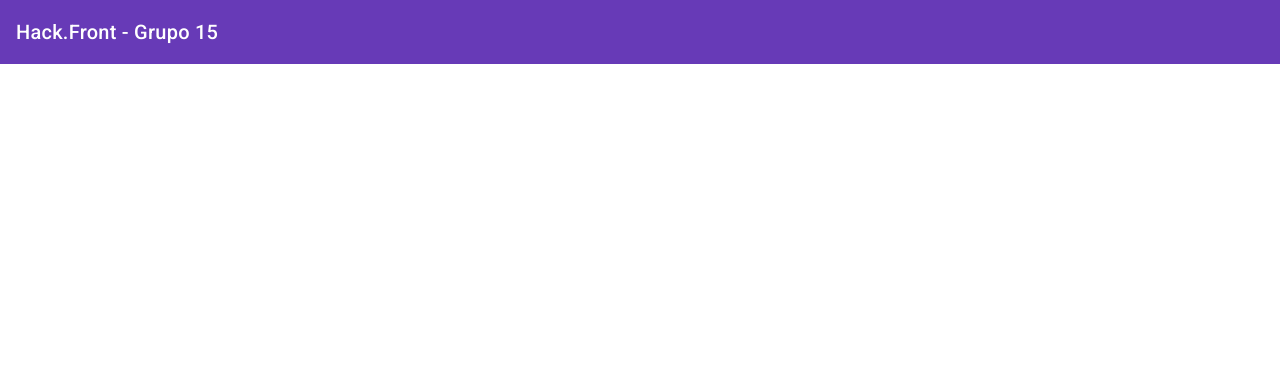
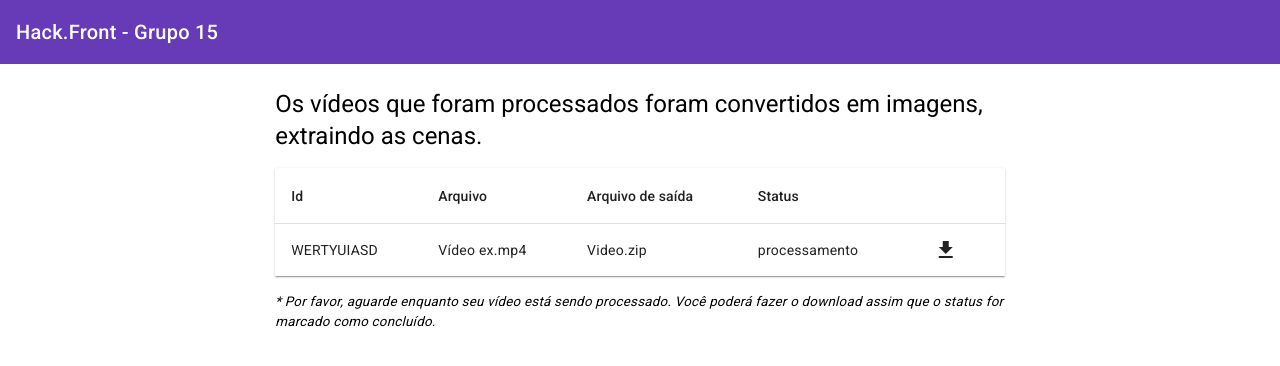
Before and after one commit to TCGrupo30/Fiap.Hack.Front, an Angular app: page /list in a window 1280 px wide. Before the commit this address led to /. Shown: the top 366 px of the page. Built offline with nearby package versions, Linux system fonts and the light colour scheme.

Commit message:
feat: listagem dos videos

```diff
--- /dev/null
+++ b/src/app/pages/list/list.component.html
@@ -0,0 +1,47 @@
+<div class="container">
+  <h1>
+    Os vídeos que foram processados foram convertidos em imagens, extraindo as
+    cenas.
+  </h1>
+  <table mat-table [dataSource]="dataSource" class="mat-elevation-z1">
+    <ng-container matColumnDef="id">
+      <th mat-header-cell *matHeaderCellDef>Id</th>
+      <td mat-cell *matCellDef="let element">{{ element.id }}</td>
+    </ng-container>
+
+    <ng-container matColumnDef="inputName">
+      <th mat-header-cell *matHeaderCellDef>Arquivo</th>
+      <td mat-cell *matCellDef="let element">{{ element.inputName }}</td>
+    </ng-container>
+
+    <ng-container matColumnDef="outputName">
+      <th mat-header-cell *matHeaderCellDef>Arquivo de saída</th>
+      <td mat-cell *matCellDef="let element">{{ element.outputName }}</td>
+    </ng-container>
+
+    <ng-container matColumnDef="status">
+      <th mat-header-cell *matHeaderCellDef>Status</th>
+      <td mat-cell *matCellDef="let element">{{ element.status }}</td>
+    </ng-container>
+
+    <ng-container matColumnDef="actions">
+      <th mat-header-cell *matHeaderCellDef></th>
+      <td mat-cell *matCellDef="let element" class="tar">
+        <button mat-icon-button matTooltip="Download">
+          <mat-icon>file_download</mat-icon>
+        </button>
+      </td>
+    </ng-container>
+
+    <tr class="mat-row" *matNoDataRow>
+      <td class="mat-cell" colspan="4">Nenhum dado correspondente</td>
+    </tr>
+
+    <tr mat-header-row *matHeaderRowDef="displayedColumns"></tr>
+    <tr mat-row *matRowDef="let row; columns: displayedColumns"></tr>
+  </table>
+  <p style="font-size: 10pt; font-style: italic; margin-top: 16px">
+    * Por favor, aguarde enquanto seu vídeo está sendo processado. Você poderá
+    fazer o download assim que o status for marcado como concluído.
+  </p>
+</div>
--- /dev/null
+++ b/src/app/pages/list/list.component.ts
@@ -0,0 +1,32 @@
+import { Component } from '@angular/core';
+import { MatTableModule } from '@angular/material/table';
+import { MatIconModule } from '@angular/material/icon';
+import { MatButtonModule } from '@angular/material/button';
+
+export interface VideoProcessModel {
+  id: string;
+  inputName: string;
+  outputName: string;
+  status: string;
+}
+
+const ELEMENT_DATA: VideoProcessModel[] = [
+  {
+    id: 'WERTYUIASD',
+    inputName: 'Vídeo ex.mp4',
+    outputName: 'Video.zip',
+    status: 'processamento',
+  },
+];
+
+@Component({
+  selector: 'app-list',
+  standalone: true,
+  imports: [MatTableModule, MatIconModule, MatButtonModule],
+  templateUrl: './list.component.html',
+  styleUrl: './list.component.scss',
+})
+export class ListComponent {
+  displayedColumns: string[] = ['id', 'inputName', 'outputName', 'status', 'actions'];
+  dataSource = ELEMENT_DATA;
+}
```
Also changed, not shown: src/app/app.routes.ts (+10 -0 lines), src/app/pages/list/list.component.scss (added), 1 other file (tests, documents, lock files or other folders).
